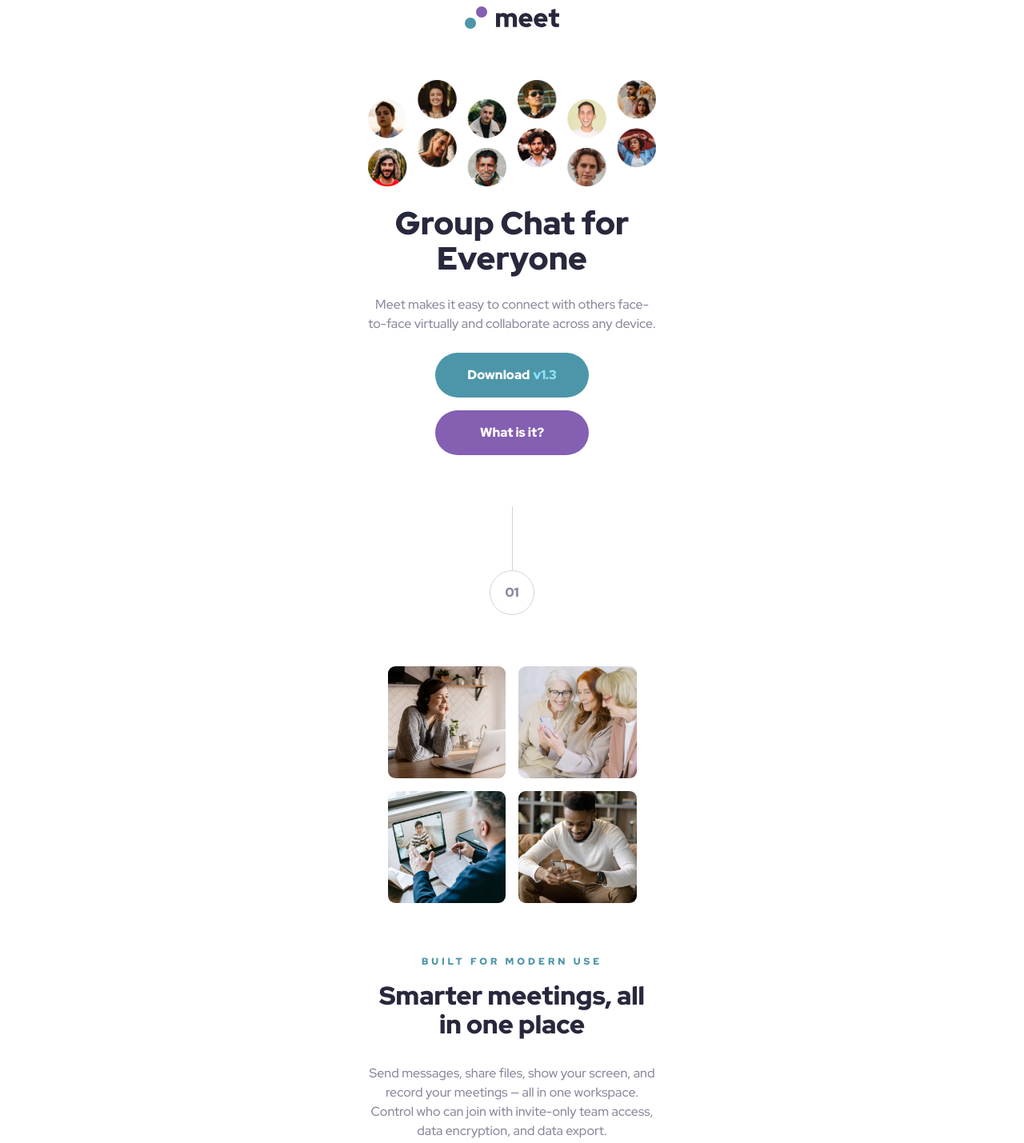
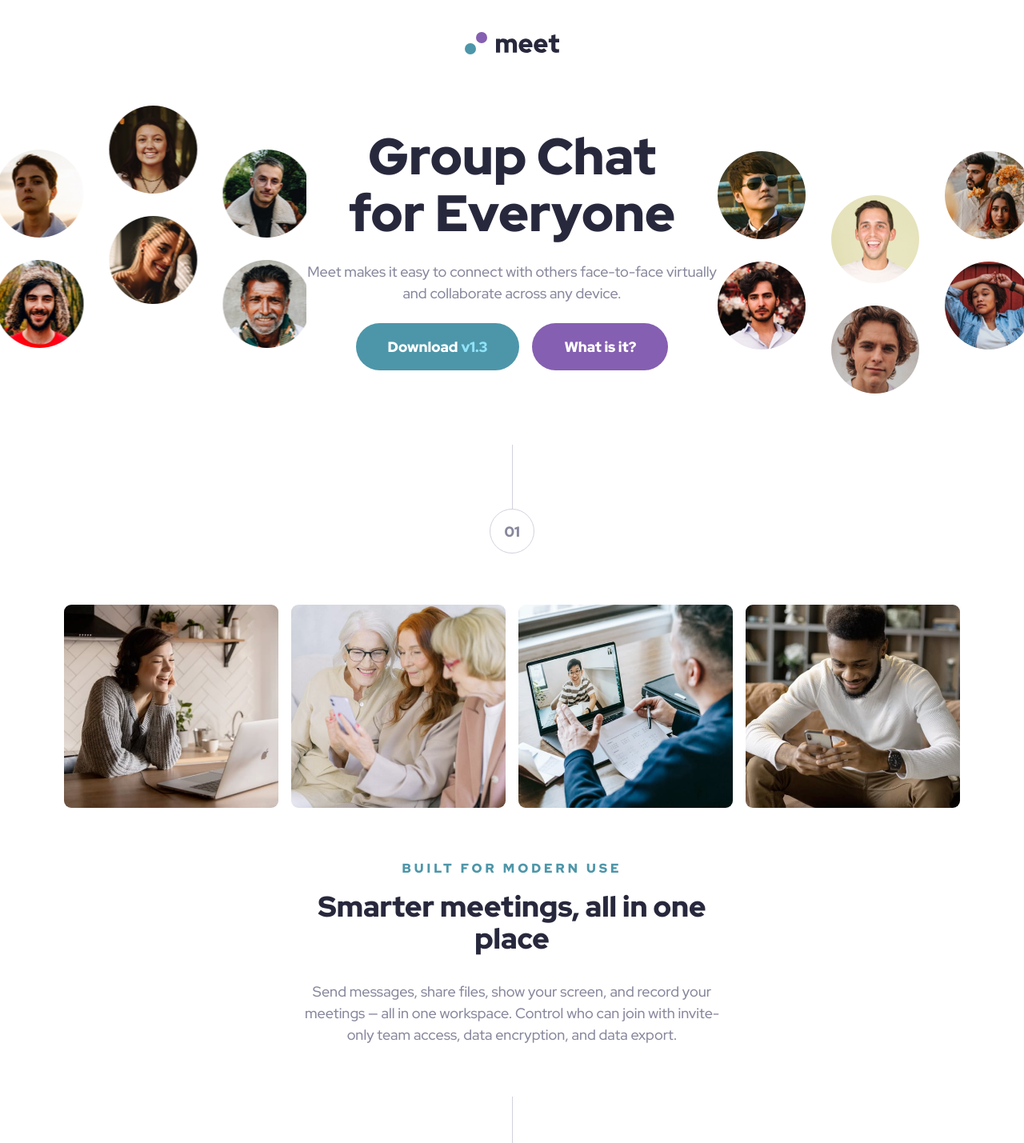
Before and after one commit to danmlarsen/fm-meet-landing-page, a plain HTML site: page index.html in a window 1280 px wide. Shown: the part 40-1469 px from the top of the page at 80% size. Drawn offline with Linux system fonts and the light colour scheme.

Commit message:
Responsive to all sizes now

```diff
--- a/index.html
+++ b/index.html
@@ -16,15 +16,19 @@
 
         <main>
             <section class="hero-section">
+                <div class="hero__background"></div>
                 <div class="hero container">
-                    <img src="assets/tablet/image-hero.png" alt="Hero image" class="hero__img" />
-                    <h1 class="primary__heading">Group Chat for Everyone</h1>
+                    <h1 class="primary__heading">
+                        Group Chat<br />
+                        for Everyone
+                    </h1>
                     <p class="hero__text">Meet makes it easy to connect with others face-to-face virtually and collaborate across any device.</p>
                     <div class="hero__links">
                         <a href="#" class="btn btn--cyan"><span>Download</span> <span>v1.3</span></a>
                         <a href="#" class="btn">What is it?</a>
                     </div>
                 </div>
+                <div class="hero__background"></div>
             </section>
 
             <div class="section-seperator">
@@ -33,13 +37,13 @@
             </div>
 
             <section class="features-section">
-                <div class="features container">
                 <div class="features__images">
                     <img src="assets/desktop/image-woman-in-videocall.jpg" alt="Woman in videocall" class="features__img" />
                     <img src="assets/desktop/image-women-videochatting.jpg" alt="Women videochatting" class="features__img" />
                     <img src="assets/desktop/image-men-in-meeting.jpg" alt="Man in meeting" class="features__img" />
                     <img src="assets/desktop/image-man-texting.jpg" alt="Man texting" class="features__img" />
                 </div>
+                <div class="features container">
                     <p class="features__subheading">Built for modern use</p>
                     <h2 class="secondary__heading">Smarter meetings, all in one place</h2>
                     <p class="features__text">
@@ -54,10 +58,12 @@
                 <div>02</div>
             </div>
 
-            <footer class="footer">
+            <footer class="footer-section">
+                <div class="footer container">
                     <h2 class="secondary__heading">Experience more together</h2>
                     <p class="footer__text">Stay connected with reliable HD meetings and unlimited one-on-one and group video sessions.</p>
                     <a href="#" class="btn"><span>Download</span><span>v1.3</span></a>
+                </div>
             </footer>
         </main>
     </body>
--- a/style.css
+++ b/style.css
@@ -143,6 +143,16 @@ svg {
     gap: 2.4rem;
 }
 
+.hero__background:first-of-type {
+    height: 15.3rem;
+    background: url('assets/tablet/image-hero.png') center center / auto 100% no-repeat;
+    margin-bottom: 4.8rem;
+}
+
+.hero__background:last-of-type {
+    display: none;
+}
+
 .hero__links {
     display: flex;
     flex-direction: column;
@@ -179,11 +189,14 @@ svg {
     margin-bottom: 3.2rem;
 }
 
-.footer {
+.footer-section {
     background: linear-gradient(0deg, var(--color-cyan-300-transparent), var(--color-cyan-300-transparent)), url('assets/mobile/image-footer.jpg');
     background-size: cover;
     background-position: top right;
     background-repeat: no-repeat;
+}
+
+.footer {
     color: var(--color-white);
     padding: 6.4rem 3.2rem;
     display: flex;
@@ -195,3 +208,133 @@ svg {
 
     position: relative;
 }
+
+/* Media Queries */
+
+/* Tablet */
+
+@media screen and (min-width: 48em) {
+    .primary__heading {
+        font-size: 4.8rem;
+    }
+
+    .secondary__heading {
+        font-size: 3.6rem;
+    }
+
+    .container {
+        max-width: 68rem;
+        padding: 0;
+    }
+
+    .hero__background:first-of-type {
+        height: 30.3rem;
+        background-image: url('assets/tablet/image-hero.png');
+        margin-bottom: 7.2rem;
+    }
+
+    .hero.container {
+        max-width: 51.4rem;
+    }
+
+    .hero__links {
+        flex-direction: row;
+    }
+
+    .features.container {
+        max-width: 50.4rem;
+    }
+
+    .features__subheading {
+        font-size: 1.4rem;
+    }
+
+    .features__images {
+        grid-template-columns: repeat(4, 1fr);
+        max-width: 68rem;
+    }
+
+    .footer-section {
+        background-image: linear-gradient(0deg, var(--color-cyan-300-transparent), var(--color-cyan-300-transparent)), url('assets/tablet/image-footer.jpg');
+    }
+
+    .footer.container {
+        max-width: 50.4rem;
+    }
+}
+
+/* Desktop */
+
+@media screen and (min-width: 80em) {
+    body {
+        font-size: 1.8rem;
+    }
+
+    .primary__heading {
+        font-size: 6.4rem;
+    }
+
+    .header {
+        margin-top: 8rem;
+    }
+
+    .hero-section {
+        display: flex;
+        max-width: 144rem;
+        height: 36rem;
+        margin-left: auto;
+        margin-right: auto;
+    }
+
+    .hero__background {
+        width: 39.4rem;
+        height: 30.3rem;
+        margin: 0;
+        /* flex-basis: 39.4rem; */
+    }
+
+    .hero__background:first-of-type {
+        align-self: flex-start;
+        background-image: url('assets/desktop/image-hero-left.png');
+    }
+
+    .hero__background:last-of-type {
+        align-self: flex-end;
+        display: block;
+        background-image: url('assets/desktop/image-hero-right.png');
+    }
+
+    .hero.container {
+        align-self: center;
+    }
+
+    .features__images {
+        max-width: 112rem;
+    }
+
+    .features.container {
+        max-width: 54.4rem;
+    }
+
+    .features__subheading {
+        font-size: 1.6rem;
+    }
+
+    .footer-section {
+        background-image: linear-gradient(0deg, var(--color-cyan-300-transparent), var(--color-cyan-300-transparent)), url('assets/desktop/image-footer.jpg');
+    }
+
+    .footer {
+        flex-direction: row;
+        gap: 7rem;
+    }
+
+    .footer p,
+    .footer h2 {
+        text-align: left;
+    }
+
+    .footer.container {
+        max-width: 112rem;
+    }
+}
```
Lines whose indentation alone changed are shown as unchanged.
